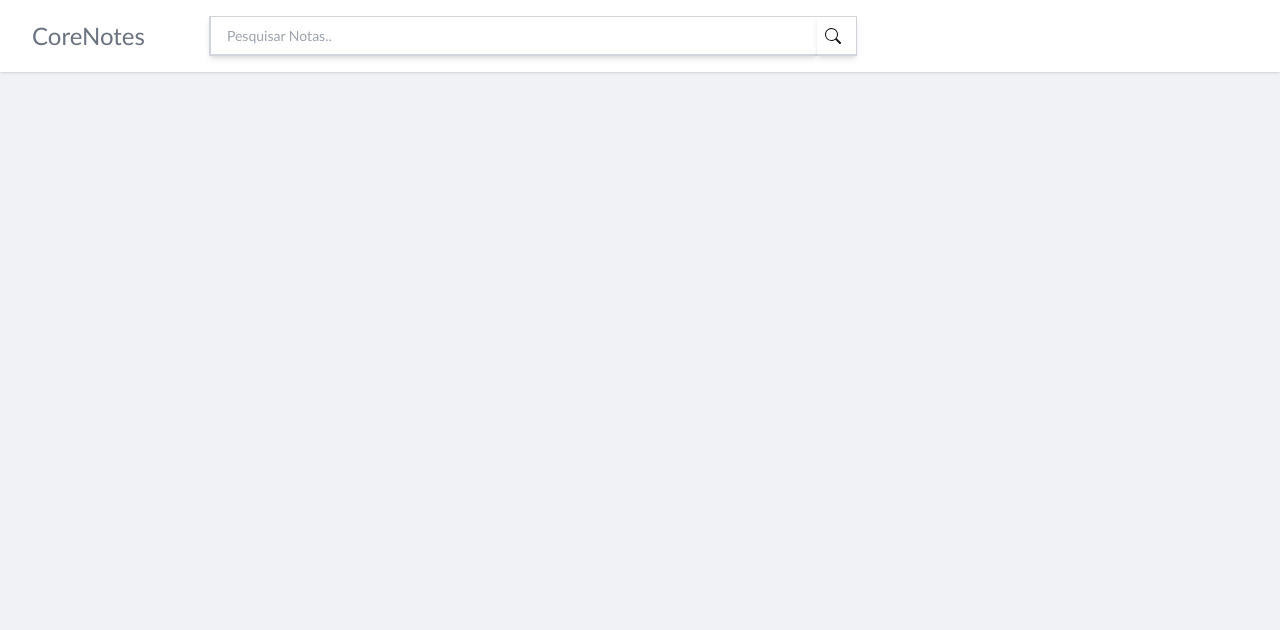
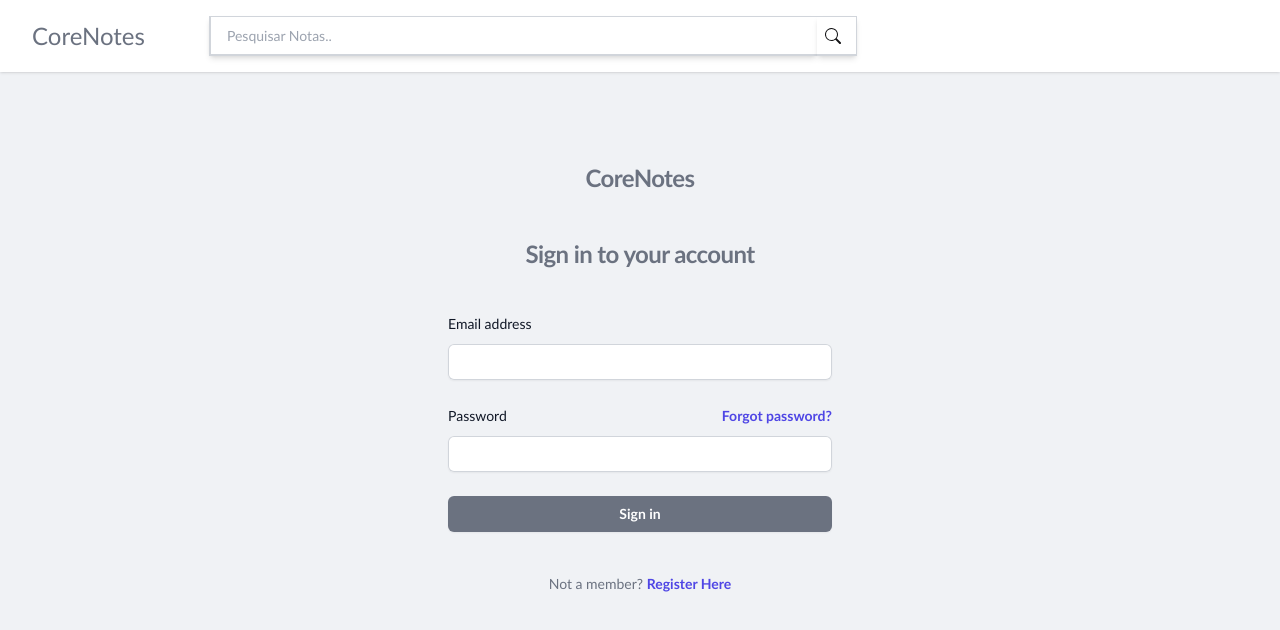
Before and after one commit to Jh0wjso/task-manager, a React (Vite) app: page /login in a window 1280 px wide. Before the commit this address had no page. Shown: the top 630 px of the page. Built offline with nearby package versions, Linux system fonts and the light colour scheme.

Commit message:
:sparkles: feat: Login page first version

```diff
--- a/src/App.tsx
+++ b/src/App.tsx
@@ -1,6 +1,7 @@
 import { BrowserRouter } from "react-router-dom";
 import { Router } from "./Router";
 import Header from "./components/Header";
+import LoginPage from "./screens/Login";
 
 function App() {
   return (
--- a/src/Router.tsx
+++ b/src/Router.tsx
@@ -1,12 +1,14 @@
 import { Routes, Route } from "react-router-dom";
 
 import Inicio from "./screens/Inicio";
+import LoginPage from "./screens/Login";
 
 
 export function Router() {
   return (
     <Routes>
       <Route path="/" element={<Inicio />} />
+      <Route path="/login" element={<LoginPage />} />
     </Routes>
   );
 }
--- /dev/null
+++ b/src/screens/Login/index.tsx
@@ -0,0 +1,174 @@
+import React, { useState } from "react";
+
+interface User {
+  email: string;
+  password: string;
+  name: string;
+}
+
+export default function LoginPage() {
+  const [email, setEmail] = useState("");
+  const [password, setPassword] = useState("");
+
+  //handleLogin
+  const handleLogin = (e: React.FormEvent) => {
+    e.preventDefault();
+    fetch("http://localhost:3003/users", {
+      method: "POST",
+      headers: {
+        "Content-Type": "application/json",
+      },
+      body: JSON.stringify({ email, password }),
+    })
+      .then((response) => response.json())
+      .then((data) => {
+        console.log(data);
+        localStorage.setItem("token", data.accessToken);
+      })
+      .catch((error) => console.error("Erro ao fazer login:", error));
+  };
+
+  return (
+    <>
+      <div className="flex min-h-full flex-1 flex-col justify-center px-6 py-12 lg:px-8">
+        <div className="sm:mx-auto sm:w-full sm:max-w-sm">
+          <h1 className="pageTittle mt-10 text-center text-2xl font-bold leading-9 tracking-tight">CoreNotes</h1>
+          <h2 className="mt-10 text-center text-2xl font-bold leading-9 tracking-tight pageTittle">
+            Sign in to your account
+          </h2>
+        </div>
+
+        <div className="mt-10 sm:mx-auto sm:w-full sm:max-w-sm">
+          <form className="space-y-6" action="#" method="POST">
+            <div>
+              <label
+                htmlFor="email"
+                className="block text-sm font-medium leading-6 text-gray-900"
+              >
+                Email address
+              </label>
+              <div className="mt-2">
+                <input
+                  id="email"
+                  name="email"
+                  type="email"
+                  autoComplete="email"
+                  required
+                  className="block w-full rounded-md border-0 py-1.5 text-gray-900 shadow-sm ring-1 ring-inset ring-gray-300 placeholder:text-gray-400 focus:ring-2 focus:ring-inset focus:ring-indigo-600 sm:text-sm sm:leading-6"
+                />
+              </div>
+            </div>
+
+            <div>
+              <div className="flex items-center justify-between">
+                <label
+                  htmlFor="password"
+                  className="block text-sm font-medium leading-6 text-gray-900"
+                >
+                  Password
+                </label>
+                <div className="text-sm">
+                  <a
+                    href="#"
+                    className="font-semibold text-indigo-600 hover:text-indigo-500"
+                  >
+                    Forgot password?
+                  </a>
+                </div>
+              </div>
+              <div className="mt-2">
+                <input
+                  id="password"
+                  name="password"
+                  type="password"
+                  autoComplete="current-password"
+
+                  required
+                  className="block w-full rounded-md border-0 py-1.5 text-gray-900 shadow-sm ring-1 ring-inset ring-gray-300 placeholder:text-gray-400 focus:ring-2 focus:ring-inset focus:ring-indigo-600 sm:text-sm sm:leading-6"
+                />
+              </div>
+            </div>
+
+            <div>
+              <button
+                type="submit"
+                className="flex w-full justify-center rounded-md bg-gray-500 px-3 py-1.5 text-sm font-semibold leading-6 text-white shadow-sm hover:bg-gray-600 focus-visible:outline focus-visible:outline-2 focus-visible:outline-offset-2 focus-visible:outline-indigo-600"
+              >
+                Sign in
+              </button>
+            </div>
+          </form>
+
+          <p className="mt-10 text-center text-sm text-gray-500">
+            Not a member?{" "}
+            <a
+              href="#"
+              className="font-semibold leading-6 text-indigo-600 hover:text-indigo-500"
+            >
+              Register Here
+            </a>
+          </p>
+        </div>
+      </div>
+    </>
+  );
+}
+
+
+
+/*import React, { useState } from "react";
+
+interface User {
+  email: string;
+  password: string;
+  name: string;
+}
+
+export default function LoginPage() {
+  const [email, setEmail] = useState("");
+  const [password, setPassword] = useState("");
+
+  //handleLogin
+  const handleLogin = (e: React.FormEvent) => {
+    e.preventDefault();
+    fetch("http://localhost:3003/users", {
+      method: "POST",
+      headers: {
+        "Content-Type": "application/json",
+      },
+      body: JSON.stringify({ email, password }),
+    })
+      .then((response) => response.json())
+      .then((data) => {
+        console.log(data);
+        localStorage.setItem("token", data.accessToken);
+      })
+      .catch((error) => console.error("Erro ao fazer login:", error));
+  };
+
+  return (
+    <div className="flex justify-center items-center w-screen h-screen" >
+      <form onSubmit={handleLogin} className="flex justify-center flex-col">
+        <label>
+          email:
+          <input
+            type="text"
+            value={email}
+            onChange={(e) => setEmail(e.target.value)}
+          />
+        </label>
+        <label>
+          Password:
+          <input
+            type="password"
+            value={password}
+            onChange={(e) => setPassword(e.target.value)}
+          />
+        </label>
+        <input type="submit" value="Login" />
+      </form>
+    </div>
+  );
+}
+
+LoginPage;*/
```
Also changed, not shown: src/screens/Login/styles.css (added).
